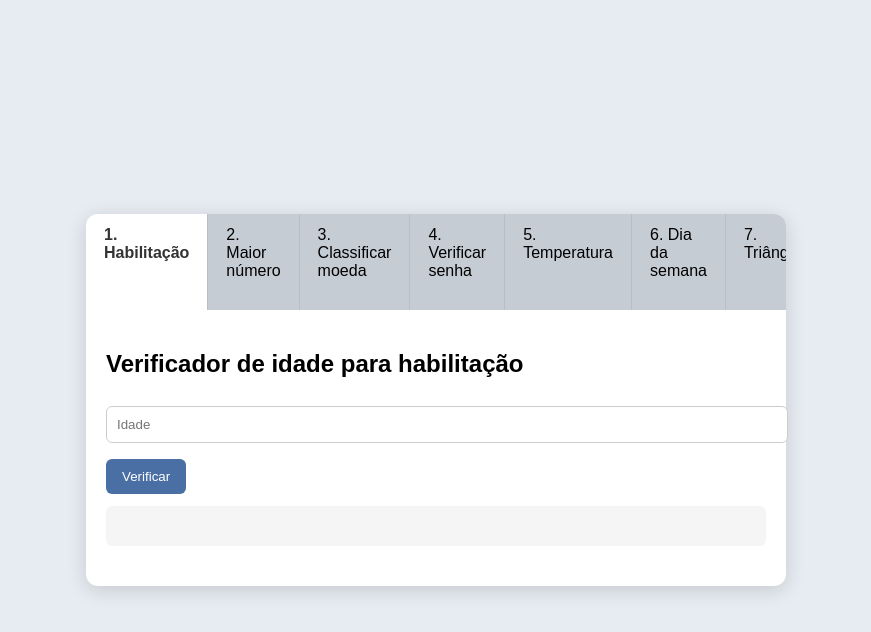
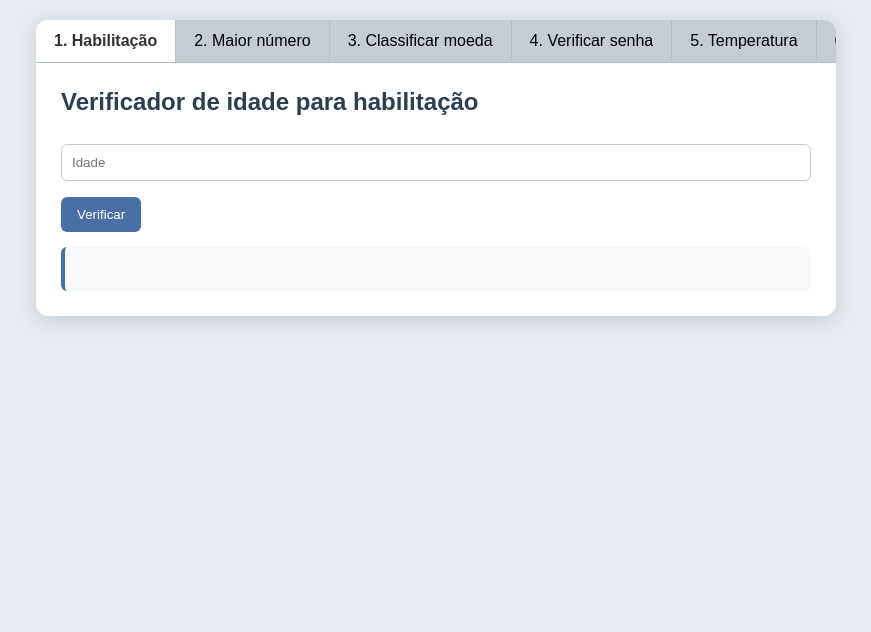
Before and after one commit to MiguelJR23/Pratica-JS, a plain HTML site: page index.html in a window 1280 px wide. Shown: the whole page, without its empty margins (204-1075 px from the left). Drawn offline with Linux system fonts and the light colour scheme.

Commit message:
Update style.css

```diff
--- a/css/style.css
+++ b/css/style.css
@@ -2,31 +2,28 @@ body {
     font-family: Arial, sans-serif;
     background: #e7ecf2;
     margin: 0;
-padding: 0;
+    padding: 20px;
     display: flex;
     justify-content: center;
-align-items: center;
-height: 100vh;
+    align-items: flex-start;
+    min-height: 100vh;
 }
-
 
 .container {
     width: 90%;
-max-width: 700px;
+    max-width: 800px;
     background: #ffffff;
     border-radius: 12px;
     box-shadow: 0 4px 20px rgba(0,0,0,0.15);
-padding-bottom: 20px;
+    overflow: hidden;
 }
-
 
 .tabs {
     display: flex;
     overflow-x: auto;
     background: #d7dce2;
-border-radius: 12px 12px 0 0;
+    border-bottom: 1px solid #b8bec7;
 }
-
 
 .tab {
     padding: 12px 18px;
@@ -34,8 +31,13 @@ cursor: pointer;
     background: #c6ccd4;
     border-right: 1px solid #b8bec7;
     user-select: none;
+    white-space: nowrap;
+    transition: background 0.3s;
 }
 
+.tab:hover {
+    background: #b8c0ca;
+}
 
 .tab.active {
     background: #fff;
@@ -43,18 +45,22 @@ font-weight: bold;
     color: #333;
 }
 
-
 .content {
-padding: 20px;
+    padding: 25px;
 }
 
+h2 {
+    color: #2c3e50;
+    margin-top: 0;
+}
 
-input {
+input, select {
     width: 100%;
     padding: 10px;
     margin: 8px 0;
     border-radius: 6px;
     border: 1px solid #ccc;
+    box-sizing: border-box;
 }
 
 button {
@@ -65,6 +71,7 @@ button {
     border-radius: 6px;
     cursor: pointer;
     margin-top: 8px;
+    transition: background 0.3s;
 }
 
 button:hover {
@@ -72,9 +79,11 @@ button:hover {
 }
 
 .result {
-    margin-top: 12px;
-    padding: 10px;
-    background: #f5f5f5;
+    margin-top: 15px;
+    padding: 12px;
+    background: #f8f9fa;
     border-radius: 6px;
     min-height: 20px;
+    border-left: 4px solid #4a6fa5;
+    font-weight: bold;
 }
```
Lines whose indentation alone changed are shown as unchanged.
